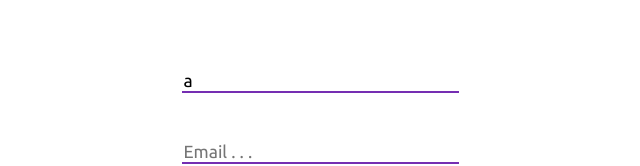
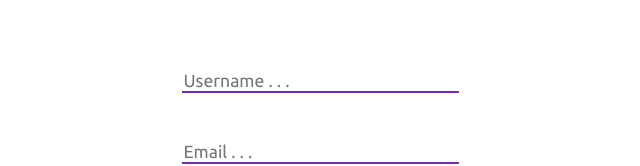
Before and after one commit to RobertoCiurea/React-YouriPhone, a React (Vite) app in the folder client/: page /auth/register in a window 1280 px wide. Shown: the part 179-345 px from the top of the page, without its empty margins (320-960 px from the left). Built offline with nearby package versions, Linux system fonts and the light colour scheme.

Commit message:
minor fix

```diff
--- a/client/src/pages/Auth/Register.jsx
+++ b/client/src/pages/Auth/Register.jsx
@@ -3,7 +3,7 @@
 import axios from "axios";
 import { Form } from "../../components/Form/Form";
 export const Register = () => {
-  const [username, setUsername] = useState("a");
+  const [username, setUsername] = useState("");
   const [email, setEmail] = useState("");
   const [password, setPassword] = useState("");
 
```
